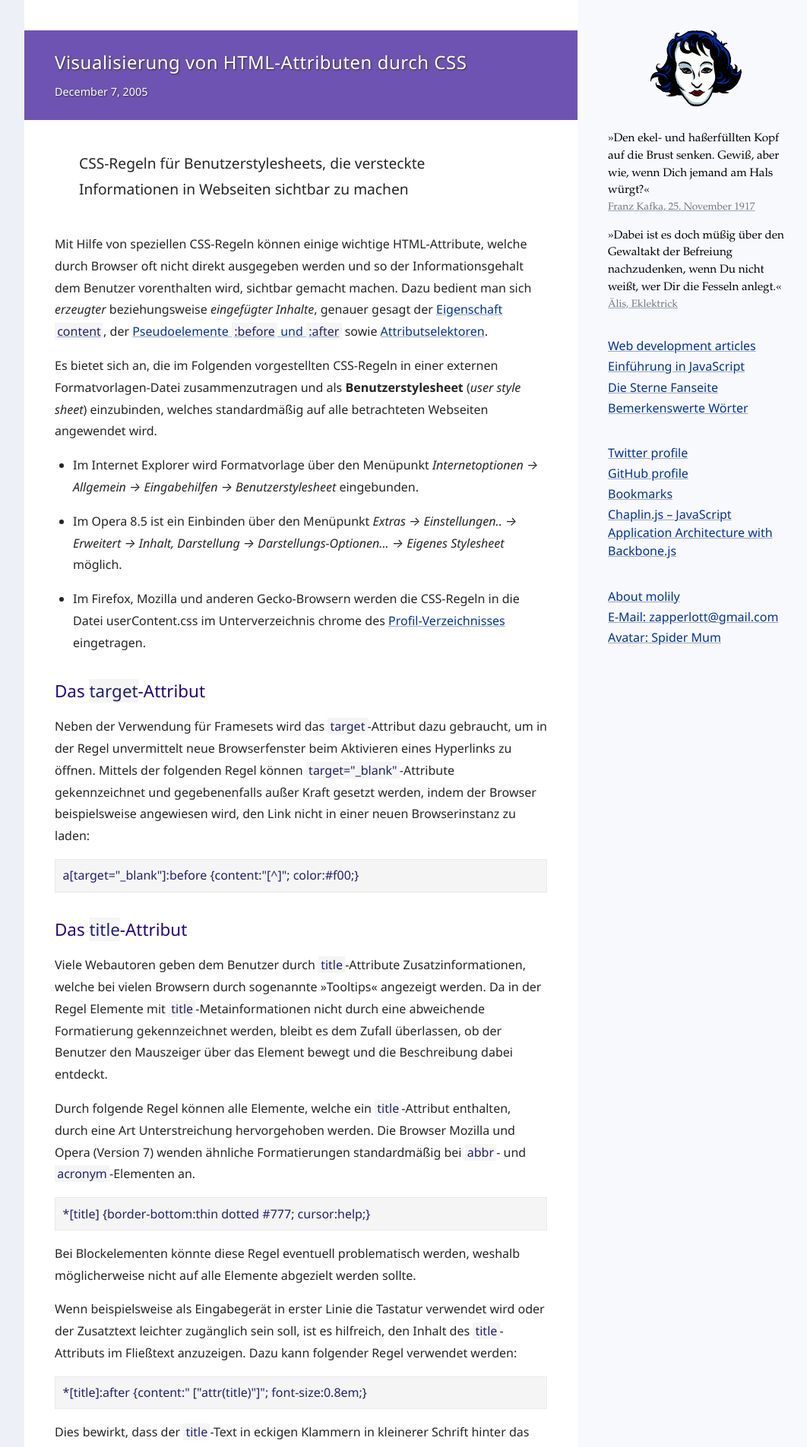
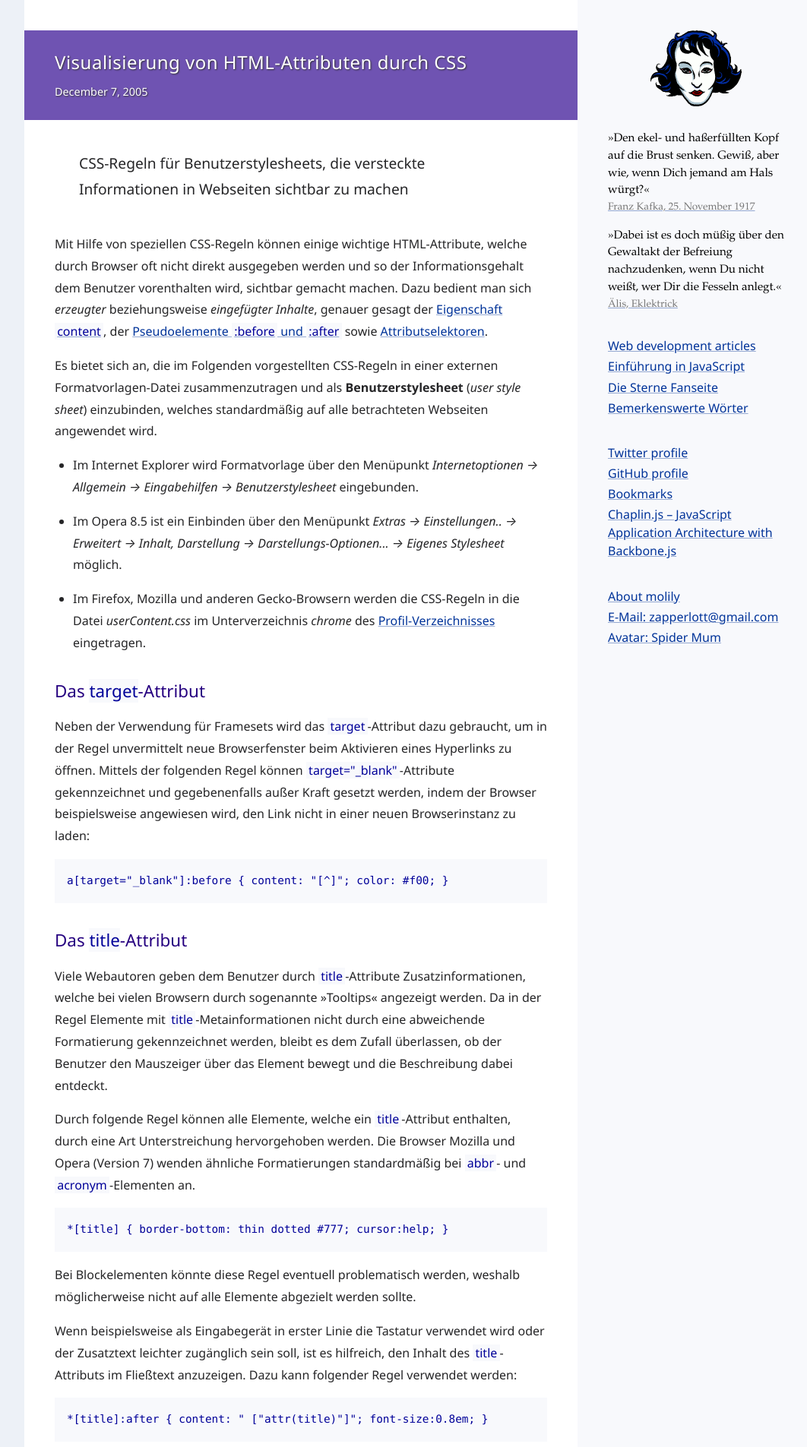
Before and after one commit to molily/molily.de, a Jekyll site: the page built from _posts/2005-12-07-css-attributvisualisierung.html, in a window 1280 px wide. Shown: the top 1905 px of the page at 76% size, without its empty margins (88-1150 px from the left). Built offline with Jekyll 4.4.1, drawn with Linux system fonts in a browser that asks for light colours; some web fonts are replaced; some of the changed text lies outside the part shown.

Commit message:
Article improvements, content, styles

```diff
--- a/_posts/2005-12-07-css-attributvisualisierung.html
+++ b/_posts/2005-12-07-css-attributvisualisierung.html
@@ -7,19 +7,38 @@
 ---
 
 <style>
-code {color:#202070; background-color:#f5f5f5;}
-.code {padding:0.4em; background-color:#f5f5f5; border:1px solid #eaeaea;}
-var {font-style:normal;}
-#testumgebung a[target="_blank"]:before {content:"[^]"; color:#f00;}
-#testumgebung *[title] {border-bottom:thin dotted #777; cursor:help;}
-#testumgebung *[title]:after {content:" ["attr(title)"]"; font-size:0.8em;}
-#testumgebung a[hreflang]:before {content:"["attr(hreflang)"]"; color:#f55; background-color:transparent;}
-#testumgebung a[hreflang="en"]:before {content:url(/img/flag-en.png); margin-right:3px;}
-#testumgebung a[hreflang="fr"]:before {content:url(/img/flag-fr.png); margin-right:3px;}
-#testumgebung a[hreflang][target="_blank"]:before {content:"[^"attr(hreflang)"]"; color:#f00;}
-#testumgebung a[href^="javascript:"]:before {content:"[js] "; color:#f55;}
-/* #testumgebung a[href*="javascript:"]:before {content:"[js] "; color:#f55;} */
-#testumgebung a[href="#"][onclick]:before {content:"[js] "; color:#f55;}
+#testumgebung a[target="_blank"]:before {
+  content: "[^]";
+  color: #e00000;
+}
+#testumgebung *[title] {
+  border-bottom: thin dotted #777;
+  cursor: help;
+}
+#testumgebung *[title]:after {
+  content: " [" attr(title) "]";
+  font-size: 0.8em;
+}
+#testumgebung a[hreflang]:before {
+  content: "[" attr(hreflang) "]";
+  background-color: transparent;
+  color: #e00000;
+}
+#testumgebung a[hreflang][target="_blank"]:before {
+  content: "[^" attr(hreflang) "]";
+  color: #e00000;
+}
+#testumgebung a[href^="javascript:"]:before {
+  content: "[js] ";
+  color: #e00000;
+}
+#testumgebung a[href="#"][onclick]:before {
+  content: "[js] ";
+  color: #e00000;
+}
+#testumgebung .inserted {
+  color: #e00000;
+}
 </style>
 
 <p>Mit Hilfe von speziellen CSS-Regeln können einige wichtige HTML-Attribute, welche durch <span lang="en">Browser</span> oft nicht direkt ausgegeben werden und so der Informationsgehalt dem Benutzer vorenthalten wird, sichtbar gemacht machen. Dazu bedient man sich <em>erzeugter</em> beziehungsweise <em>eingefügter Inhalte</em>, genauer gesagt der <a href="http://edition-w3c.de/TR/1998/REC-CSS2-19980512/kap12.html#heading-12.2">Eigenschaft <code>content</code></a>, der <a href="http://edition-w3c.de/TR/1998/REC-CSS2-19980512/kap12.html#heading-12.1">Pseudoelemente <code>:before</code> und <code>:after</code></a> sowie <a href="http://edition-w3c.de/TR/1998/REC-CSS2-19980512/kap05.html#heading-5.8">Attributselektoren</a>.</p>
@@ -36,7 +55,7 @@
 
 <p>Neben der Verwendung für <span lang="en">Framesets</span> wird das <code>target</code>-Attribut dazu gebraucht, um in der Regel unvermittelt neue Browserfenster beim Aktivieren eines Hyperlinks zu öffnen. Mittels der folgenden Regel können <code>target="_blank"</code>-Attribute gekennzeichnet und gegebenenfalls außer Kraft gesetzt werden, indem der <span lang="en">Browser</span> beispielsweise angewiesen wird, den Link nicht in einer neuen Browserinstanz zu laden:</p>
 
-<p class="code"><code>a[target="_blank"]:before {content:"[^]"; color:#f00;}</code></p>
+<pre>a[target="_blank"]:before { content: "[^]"; color: #f00; }</pre>
 
 <h2>Das <code>title</code>-Attribut</h2>
 
@@ -44,40 +63,41 @@
 
 <p>Durch folgende Regel können alle Elemente, welche ein <code>title</code>-Attribut enthalten, durch eine Art Unterstreichung hervorgehoben werden. Die <span lang="en">Browser</span> Mozilla und Opera (Version 7) wenden ähnliche Formatierungen standardmäßig bei <code>abbr</code>- und <code>acronym</code>-Elementen an.</p>
 
-<p class="code"><code>*[title] {border-bottom:thin dotted #777; cursor:help;}</code></p>
+<pre>*[title] { border-bottom: thin dotted #777; cursor:help; }</pre>
 
 <p>Bei Blockelementen könnte diese Regel eventuell problematisch werden, weshalb möglicherweise nicht auf alle Elemente abgezielt werden sollte.</p>
 
 <p>Wenn beispielsweise als Eingabegerät in erster Linie die Tastatur verwendet wird oder der Zusatztext leichter zugänglich sein soll, ist es hilfreich, den Inhalt des <code>title</code>-Attributs im Fließtext anzuzeigen. Dazu kann folgender Regel verwendet werden:</p>
 
-<p class="code"><code>*[title]:after {content:" ["attr(title)"]"; font-size:0.8em;}</code></p>
+<pre>*[title]:after { content: " ["attr(title)"]"; font-size:0.8em; }</pre>
 
 <p>Dies bewirkt, dass der <code>title</code>-Text in eckigen Klammern in kleinerer Schrift hinter das ausgezeichnete Element gestellt wird.</p>
 
 <h2>Das <code>hreflang</code>-Attribut</h2>
 
-<p>Das Attribut <code>hreflang</code> kennzeichnet die Sprache eines Verweisziels. Es wird momentan noch recht wenig von Netzautoren verwendet, unter anderem weil gängige <span lang="en">Browser</span> es nicht darstellen beziehungsweise einfach zugänglich machen, wodurch ein ausdrücklicher Zusatz nötig ist, welcher die Sprache des Zieldokuments beschreibt. Per CSS könnte das jeweilige Sprachenkürzel (<code>de</code>, <code>fr</code>, <code>en</code> usw.) dem Link vorangestellt werden:</p>
+<p>Das Attribut <code>hreflang</code> kennzeichnet die Sprache eines Verweisziels. Es wird momentan noch recht wenig von Netzautoren verwendet, unter anderem weil gängige <span lang="en">Browser</span> es nicht darstellen beziehungsweise einfach zugänglich machen. Dadurch ist ein ausdrücklicher Zusatz nötig, welcher die Sprache des Zieldokuments beschreibt. Per CSS könnte das jeweilige Sprachenkürzel (<code>de</code>, <code>fr</code>, <code>en</code> usw.) dem Link automatisch vorangestellt werden:</p>
 
-<p class="code"><code>a[hreflang]:before {content:"["attr(hreflang)"]"; color:#a00;}</code></p>
+<pre>a[hreflang]:before { content: "[" attr(hreflang) "]"; color: #a00; }</pre>
 
-<p>Ebenso besteht die Möglichkeit, den Verweis durch eine vorangestellte Grafik, welche etwa eine Landesflagge symbolisiert, zu kennzeichnen:</p>
-
-<p class="code"><code>a[hreflang="en"]:before {content:url(flag-en.png);}</code></p>
-
-<p>Vorausgesetzt wird, dass eine Grafikdatei namens <var>flag-en.png</var> im Verzeichnis des Benutzerstylesheets existiert.</p>
-
-<p>Speziell für solche Anwendungsfälle existiert im Übrigen ein Attributselektor, mit welchem auch Kürzel für Sprachunterarten erkannt werden. Diese Sprachcodes setzen sich aus dem Hauptkürzel und beliebig vielen über Bindestriche abgetrennten Kürzeln für Untergattungen zusammen. Während <code>a[hreflang="en"]</code> nur <code>a</code>-Elemente mit exakt dem Attribut <code>hreflang="en"</code> auswählt, trifft der Selektor <code>a[hreflang|="en"]</code> zusätzlich auch auf Hyperlink-Elemente zu, deren <code>hreflang</code>-Attributwert lediglich mit <code>en</code> beginnt &#8211; beispielsweise <code>en-gb</code> (britisches Englisch) und <code>en-us</code> (amerikanisches Englisch).</p>
+<p>Speziell für solche Anwendungsfälle existiert ein Attributselektor, mit dem auch Kürzel für Sprachunterarten erkannt werden. Diese Sprachcodes setzen sich aus dem Hauptkürzel und beliebig vielen über Bindestriche abgetrennten Kürzeln für Untergattungen zusammen. Während <code>a[hreflang="en"]</code> nur <code>a</code>-Elemente mit exakt dem Attribut <code>hreflang="en"</code> auswählt, trifft der Selektor <code>a[hreflang|="en"]</code> zusätzlich auch auf Hyperlink-Elemente zu, deren <code>hreflang</code>-Attributwert lediglich mit <code>en</code> beginnt &#8211; beispielsweise <code>en-gb</code> (britisches Englisch) und <code>en-us</code> (amerikanisches Englisch).</p>
 
 <p>Falls beide oben genannte Fälle &#8211; <code>target="_blank"</code> und <code>hreflang</code> &#8211; eintreten, kann mit mehreren Attributselektoren gearbeitet werden:</p>
 
-<p class="code"><code>a[hreflang][target="_blank"]:before {content:"[^"attr(hreflang)"]"; color:#f00;}</code></p>
+<pre>
+a[hreflang][target="_blank"]:before {
+  content: "[^" attr(hreflang) "]";
+  color: #f00;
+}
+</pre>
 
 <h2>Problematische Benutzung von JavaScript kennzeichnen</h2>
 
 <p>Viele Netzseiten verwenden <code>javascript:</code> mit anschließendem JavaScript-Code als Verweisziel. Im Artikel <cite>Popups mit JavaScript</cite> finden sich <a href="/javascript-popups/#javascriptlink">Argumente gegen <code>javascript:</code> als Verweisziel</a>. Um solch eventuell unliebsame Verweise kenntlich zu machen, bevor sie anwählt werden, bieten sich folgende Regeln an:</p>
 
-<p class="code"><code>a[href^="javascript:"]:before {content:"[js] "; color:#f55;}<br>
-a[href="#"][onclick]:before {content:"[js] "; color:#f55;}</code></p>
+<pre>
+a[href^="javascript:"]:before { content: "[js] "; color: #e00000; }
+a[href="#"][onclick]:before {content: "[js] "; color: #e00000; }
+</pre>
 
 <p>Der Attributselektor <code>[href^="javascript:"]</code>, beziehungsweise verallgemeinert <code>[<var>attribut</var>^="<var>wert</var>"]</code>, wählt diejenigen Elemente, deren Wert des angegebenen Attributs (<code>href</code>) mit der angegebenen Zeichenkette (<code>javascript:</code>) beginnt. Dieser Selektortyp ist erst in <a href="http://www.w3.org/TR/css3-selectors/#attribute-substrings" title="Attributselektoren in CSS3">CSS 3</a> verfügbar und momentan noch nicht standardisiert.</p>
 
@@ -89,16 +109,16 @@
 
 <li>Dieser <span title="Testtitel">Text</span> hat einen Titel. Der mit dem <code>title</code>-Attribut ausgezeichnete Text sollte fein unterstrichen sein und der Inhalt des <code>title</code>-Attributs sollte in eckigen Klammern und kleinerer Schrift dahinter sichtbar sein.</li>
 
-<li>Dieser <a href="/" target="_blank">Verweis</a> öffnet ein neues Fenster (<code>target="_blank"</code>). Dem Verweis sollte ein Akzent in eckigen Klammern vorangestellt sein: <span style="color:#f00;">[^]</span>. Denkbar wären natürlich auch Unicode-Pfeilsymbole.</li>
+<li>Dieser <a href="/" target="_blank">Verweis</a> öffnet ein neues Fenster (<code>target="_blank"</code>). Dem Verweis sollte ein Akzent in eckigen Klammern vorangestellt sein: <span class="inserted">[^]</span>. Denkbar wären natürlich auch Unicode-Pfeilsymbole.</li>
 
-<li>Dieser <a href="http://www.w3.org/" hreflang="en">Verweis</a> führt auf eine englischsprachige Seite (<code>hreflang="en"</code>). Dem Verweis sollte der <em lang="en">union jack</em> vorangestellt sein.<br>
-Dieser <a href="http://www.assemblee-nationale.fr/" hreflang="fr">Verweis</a> führt auf eine französischsprachige Seite (<code>hreflang="fr"</code>). Dem Verweis sollte eine französische Flagge vorangestellt sein.</li>
+<li>Dieser <a href="http://www.w3.org/" hreflang="en">Verweis</a> führt auf eine englischsprachige Seite (<code>hreflang="en"</code>). Dem Verweis sollte <span class="inserted">[en]</span> vorangestellt sein.<br>
+Dieser <a href="http://www.assemblee-nationale.fr/" hreflang="fr">Verweis</a> führt auf eine französischsprachige Seite (<code>hreflang="fr"</code>). Dem Verweis sollte <span class="inserted">[^fr]</span> vorangestellt sein.</li>
 
-<li>Dieser <a href="http://www.w3.org/" target="_blank" hreflang="en">Verweis</a> führt auf eine englische Seite und wird in einem neuen Fenster geöffnet. Dem Verweis sollte <span style="color:#f00;">[^en]</span> vorangestellt sein.</li>
+<li>Dieser <a href="http://www.w3.org/" target="_blank" hreflang="en">Verweis</a> führt auf eine englischsprachige Seite und wird in einem neuen Fenster geöffnet. Dem Verweis sollte <span class="inserted">[^en]</span> vorangestellt sein.</li>
 
-<li><a href="javascript:window.alert('foo');">Verweis mit <code>javascript:</code> und <code>alert()</code></a>. Dem Verweis sollte <span style="color:#f00;">[js]</span> vorangestellt sein.</li>
+<li><a href="javascript:window.alert('foo');">Verweis mit <code>javascript:</code> und <code>alert()</code></a>. Dem Verweis sollte <span class="inserted">[js]</span> vorangestellt sein.</li>
 
-<li><a href="#" onclick="alert('foo');">Verweis mit <code>href="#"</code> und <code>onclick</code> (<code>alert()</code>)</a>. Dem Verweis sollte <span style="color:#f00;">[js]</span> vorangestellt sein.</li>
+<li><a href="#" onclick="alert('foo');">Verweis mit <code>href="#"</code> und <code>onclick</code> (<code>alert()</code>)</a>. Dem Verweis sollte <span class="inserted">[js]</span> vorangestellt sein.</li>
 
 </ol>
 
```
